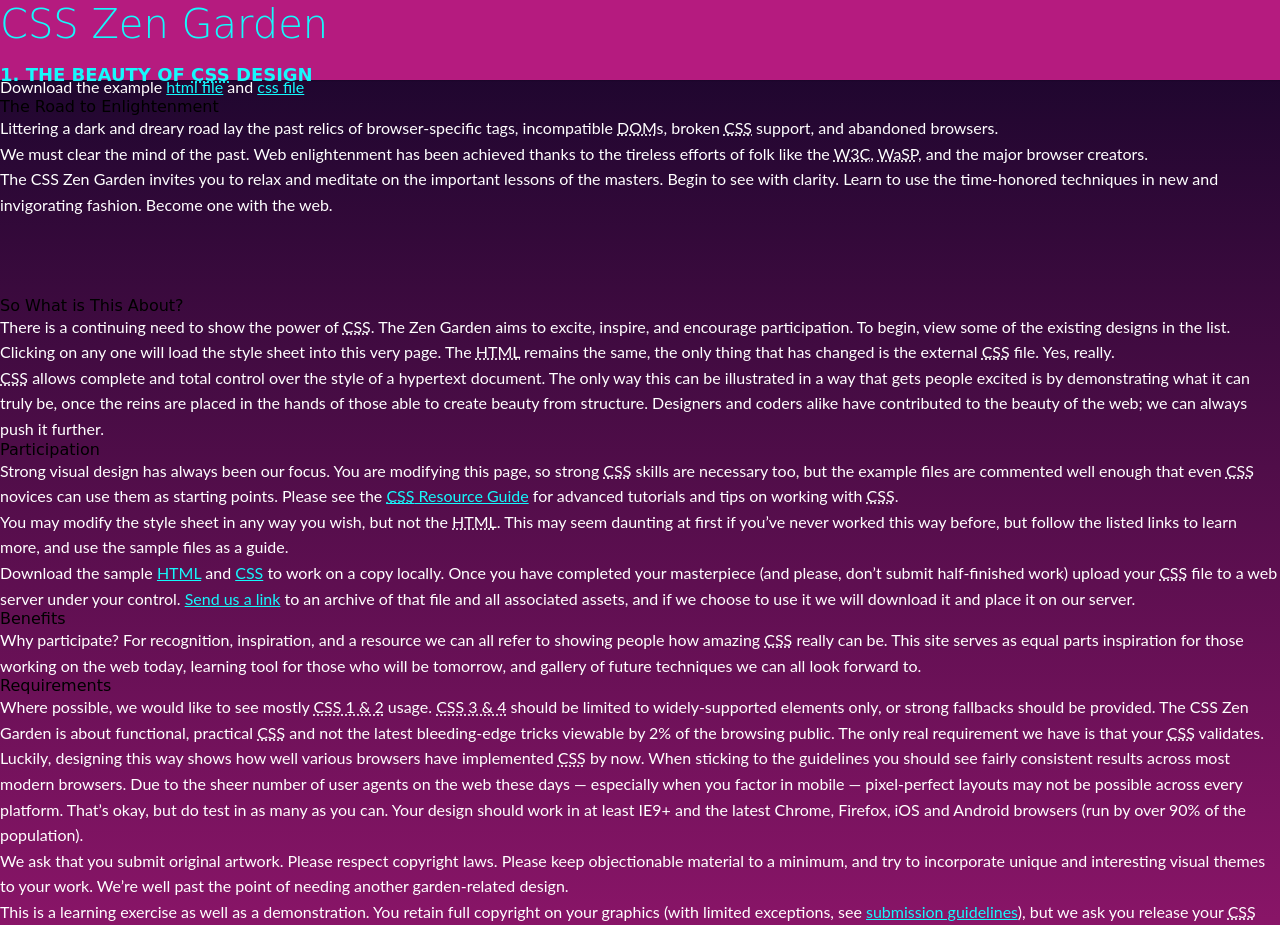
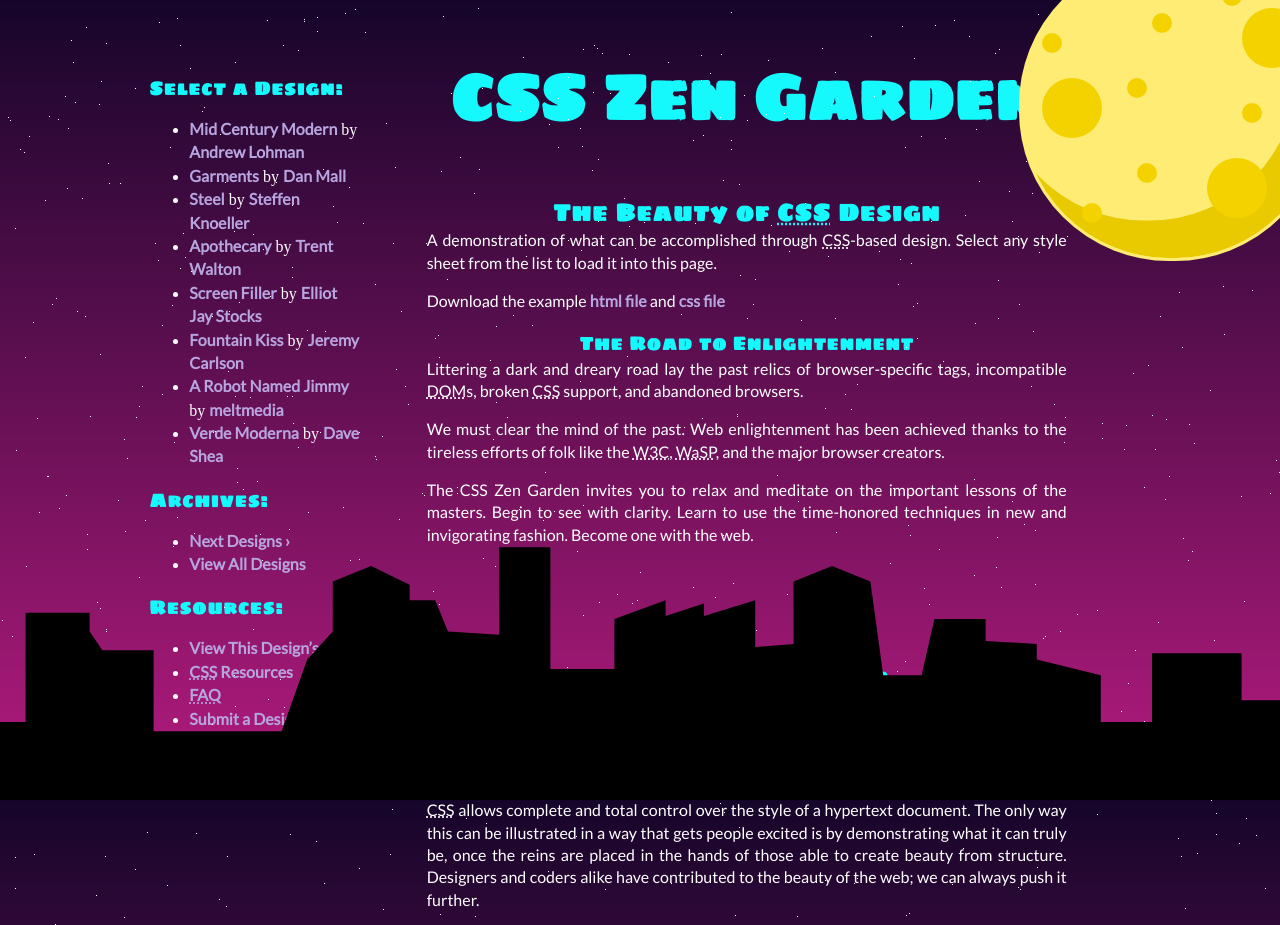
Before and after one commit to ashleyrigby/csszengarden, a plain HTML site: page website/index.html in a window 1280 px wide. Shown: the top 925 px of the page. Drawn offline with nearby package versions, Linux system fonts and the light colour scheme; files that its build step writes are made by us from their sources.

Commit message:
graphics finished

```diff
--- a/website/index.html
+++ b/website/index.html
@@ -4,7 +4,7 @@
 	<meta charset="utf-8">
 	<title>CSS Zen Garden: The Beauty of CSS Design</title>
 
-	<link rel="stylesheet" media="screen" href="style.css?v=8may2013">
+	<link rel="stylesheet" media="screen" href="main-styles.css">
 	<link rel="alternate" type="application/rss+xml" title="RSS" href="http://www.csszengarden.com/zengarden.xml">
 
 	<meta name="viewport" content="width=device-width, initial-scale=1.0">
@@ -70,7 +70,7 @@
 		</div>
 	</section>
 
-	<div class="main supporting" id="zen-supporting" role="main">
+	<div class="main-supporting" id="zen-supporting" role="main">
 		<div class="explanation" id="zen-explanation" role="article">
 			<h3>So What is This About?</h3>
 			<p>There is a continuing need to show the power of <abbr title="Cascading Style Sheets">CSS</abbr>. The Zen Garden aims to excite, inspire, and encourage participation. To begin, view some of the existing designs in the list. Clicking on any one will load the style sheet into this very page. The <abbr title="HyperText Markup Language">HTML</abbr> remains the same, the only thing that has changed is the external <abbr title="Cascading Style Sheets">CSS</abbr> file. Yes, really.</p>
--- /dev/null
+++ b/website/main-styles.scss
@@ -0,0 +1,6 @@
+@import 'partials/basic-elements.scss';
+@import 'partials/grid.scss';
+@import 'partials/links.scss';
+@import 'partials/background.scss';
+@import 'partials/skyline.scss';
+@import 'partials/moon.scss';
--- /dev/null
+++ b/website/partials/background.scss
@@ -0,0 +1,46 @@
+// n is number of stars required
+@function multiple-box-shadow ($n) {
+  $value: '#{random(2000)}px #{random(2000)}px #FFF';
+  @for $i from 2 through $n {
+    $value: '#{$value} , #{random(2000)}px #{random(2000)}px #FFF';
+}
+  @return unquote($value);
+}
+
+$shadows-small: multiple-box-shadow(2000);
+
+html {
+  background: linear-gradient(#16052a, #b51b7f);
+  background-attachment: fixed;
+}
+
+.extra1 {
+  width: 1px;
+  height: 1px;
+  box-shadow: $shadows-small;
+  animation: animStar 50s linear infinite;
+
+  &:before {
+    content: " ";
+    position: absolute;
+    top: -2000px;
+    width: 1px;
+    height: 1px;
+    box-shadow: $shadows-small;
+  }
+}
+
+body {
+  position: absolute;
+  color: #FFF;
+}
+
+
+@keyframes animStar {
+  from {
+    transform: translateY(0px);
+  }
+  to {
+    transform: translateY(-2000px);
+  }
+}
--- /dev/null
+++ b/website/partials/basic-elements.scss
@@ -0,0 +1,39 @@
+/* basic elements */
+
+@import url('https://fonts.googleapis.com/css?family=Lato|Sigmar+One&display=swap');
+
+
+
+html {
+	margin: 0;
+	padding: 0;
+	//background-color: black;
+	}
+
+body {
+	line-height: 1.4;
+	margin: 0;
+	padding: 0;
+    //background-color: #16052a;
+	}
+
+
+p {
+	font-family: 'Lato', arial ;
+	margin-top: 0;
+	text-align: justify;
+	color: white;
+	}
+
+h1{
+	font-family: 'Sigmar One', arial;
+	font-size: 4em;
+	color: #15F9FC;
+}
+
+h2, h3 {
+	font-family: 'Sigmar One', arial;
+	letter-spacing: 1px;
+	margin-bottom: 0;
+	color: #15F9FC;
+	}
--- /dev/null
+++ b/website/partials/grid.scss
@@ -0,0 +1,32 @@
+
+/*GRID*/
+.page-wrapper{
+	display: grid;
+	grid-template-columns: repeat(6, 1fr);
+	//background-color: #16052a;
+    //background-image: linear-gradient(#16052a, #B51B7F);
+
+}
+
+
+.intro{
+	grid-column: 3/6;
+	text-align: center;
+}
+
+.main-supporting{
+	grid-row: 2;
+	grid-column: 3/6;
+	text-align: center;
+	position: relative;
+	bottom: 5%;
+}
+
+.sidebar{
+	grid-column: 2/3;
+	grid-row: 1;
+	position: relative;
+	right: 30%;
+	top: 8%;
+
+}
--- /dev/null
+++ b/website/partials/links.scss
@@ -0,0 +1,17 @@
+// links
+
+a:link {
+	font-weight: bold;
+	text-decoration: none;
+	color: #B7A5DF;
+	font-family: lato;
+	}
+
+a:visited {
+	font-weight: bold;
+	text-decoration: none;
+	color: #D4CDDC;
+	}
+a:hover, a:focus, a:active {
+	color: #f9e190;
+}
--- /dev/null
+++ b/website/partials/moon.scss
@@ -0,0 +1,41 @@
+.extra3 {
+    width: 300px;
+    height: 300px;
+    background-color:#ffec74;
+    border: solid #ffec74;
+    border-radius:150px;
+    position: fixed;
+    top: -45px;
+    right: -45px;
+    box-shadow: -25px -37.5px darken($color: #ffec74, $amount: 27) inset;
+    &:after {
+        content: "";
+        position: absolute;
+        top: 50px;
+        right: 20px;
+        width: 60px;
+        height: 60px;
+        border-radius: 30px;
+        background-color: darken($color: #ffec74, $amount: 25);
+        box-shadow: -200px 70px darken($color: #ffec74, $amount: 25),
+        -35px 150px darken($color: #ffec74, $amount: 25)
+        ;
+    }
+    &:before {
+        content: "";
+        position: absolute;
+        top: 35+20px;
+        right: 200-50px;
+        width: 20px;
+        height: 20px;
+        border-radius: 10px;
+        background-color: darken($color: #ffec74, $amount: 25);
+        box-shadow: 70px -27px darken($color: #ffec74, $amount: 25),
+        -110px 20px darken($color: #ffec74, $amount: 25),
+        -25px 65px darken($color: #ffec74, $amount: 25),
+        90px 90px darken($color: #ffec74, $amount: 25),
+        -15px 150px darken($color: #ffec74, $amount: 25),
+        -70px 190px darken($color: #ffec74, $amount: 25)
+        ;
+    }
+}
--- /dev/null
+++ b/website/partials/skyline.scss
@@ -0,0 +1,68 @@
+//Skyline from external image
+/* .extra2 {
+	background: url(https://jackrugile.com/lab/fireworks-v2/images/skyline.png) repeat-x 50% 0;
+	bottom: 0;
+	height: 135px;
+	left: 0;
+	position: fixed;
+	width: 100%;
+    z-index: 1;
+} */
+
+//skyline with clip-path
+/* .extra2 {
+  z-index: 2;
+  position: fixed;
+  bottom: 0;
+  width: 100%;
+  height: 100%;
+  background: black;
+  clip-path: polygon(0% 82%, 7% 82%, 7% 91%, 13% 92%, 13% 74%, 19% 75%, 19% 92%, 24% 92%, 24% 97%, 35% 97%, 34% 86%, 41% 86%, 41% 91%, 45% 91%, 45% 75%, 48% 75%, 48% 86%, 52% 86%, 52% 70%, 55% 70%, 55% 92%, 60% 91%, 60% 97%, 64% 97%, 64% 86%, 67% 80%, 71% 86%, 72% 97%, 76% 97%, 76% 86%, 83% 86%, 83% 92%, 86% 92%, 86% 80%, 93% 80%, 93% 92%, 100% 91%, 100% 100%, 0% 100%);
+}  */
+
+.extra2 {
+  width: 100%;
+  height: 39%;
+  background: black;
+  z-index: 1;
+  position: fixed;
+  bottom: 0;
+  clip-path: polygon(0% 100%, 0% 75%, 2% 75%, 2% 40%, 7% 40%, 7% 46%, 8% 52%, 12% 52%, 12% 78%, 22% 78%, 24% 55%, 26% 46%, 26% 30%, 29% 25%, 32% 31%, 32% 36%, 34% 36%, 35% 46%, 39% 47%, 39% 19%, 43% 19%, 43% 58%, 48% 58%, 48% 42%, 52% 36%, 52% 41%, 55% 37%, 55% 41%, 59% 36%, 59% 51%, 62% 50%, 62% 30%, 65% 25%, 68% 30%, 69% 60%, 72% 60%, 73% 42%, 77% 42%, 77% 49%, 81% 50%, 81% 55%, 86% 60%, 86% 75%, 90% 75%, 90% 53%, 97% 53%, 97% 68%, 100% 68%, 100% 100%);
+}
+
+//skyline with box-shadows
+/* .extra2 {
+    background-color: black;
+    height: 400px;
+    width: 100px;
+    position: fixed;
+    bottom: -300px;
+    left: 0px;
+    box-shadow: 50px -100px black,
+      100px -135px 0 -10px black,
+      125px -75px black,
+      200px -35px black,
+      250px -110px 0 -20px black,
+      300px 0px black,
+      365px -50px black,
+      400px -140px 0 -30px black,
+      450px -85px black,
+      500px -150px 0 -20px black,
+      550px -30px black,
+      600px 0px black,
+      700px -50px black,
+      725px -100px 0 -10px black,
+      775px 25px black,
+      800px -25px black,
+      850px -70px 0 -20px black,
+      900px 10px black,
+      950px -125px black,
+      1020px -100px 0 -30px black,
+      1050px -50px black,
+      1100px -130px 0 -20px black,
+      1175px -25px black,
+      1225px -75px 0 -10px black,
+      1275px -100px black,
+      1325px -75px black,
+      1400px -50px black;
+  } */
```
Also changed, not shown: 2 other files.
